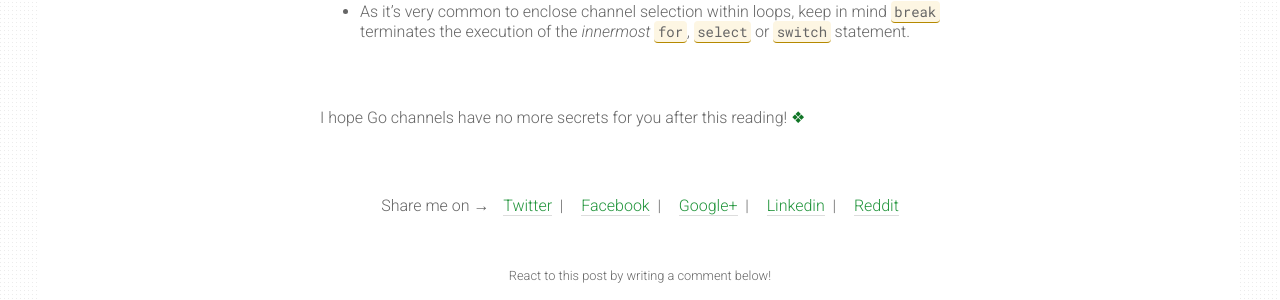
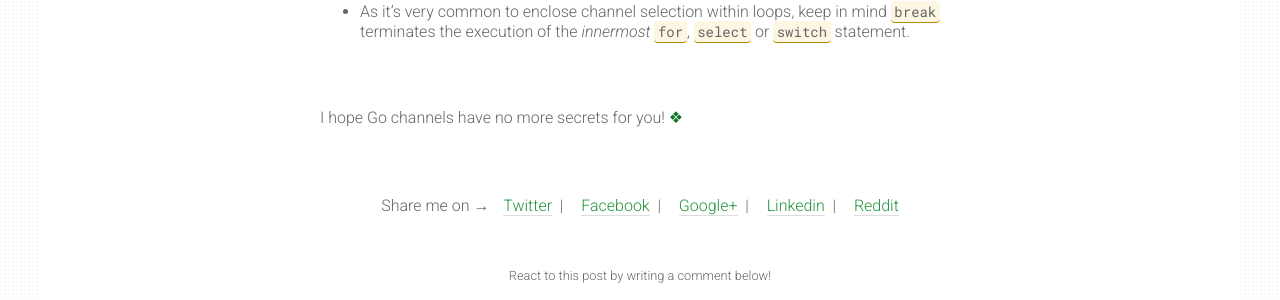
Before and after one commit to xlucas/xlucas.github.io, a Jekyll site: the page built from _posts/2018-07-21-go-basics-channels.markdown, in a window 1280 px wide and 900 px high, scrolled down 5080 px. Shown: the part 422-722 px from the top of the window. Built offline with Jekyll 4.4.1, drawn with Linux system fonts in a browser that asks for light colours; comment, search, counter and statistics services are not loaded; some of the changed text lies outside the part shown.

Commit message:
Quickfix
Signed-off-by: Xavier Lucas <xavier@systemdump.io>

```diff
--- a/_posts/2018-07-21-go-channels.markdown
+++ b/_posts/2018-07-21-go-basics-channels.markdown
@@ -206,4 +206,4 @@ Received from b: 0
 
 <br/>
 <br/>
-I hope Go channels have no more secrets for you after this reading!
+I hope Go channels have no more secrets for you!
```
Also changed, not shown: other parts of _posts/2018-07-21-go-basics-channels.markdown (+1 -1 lines).
